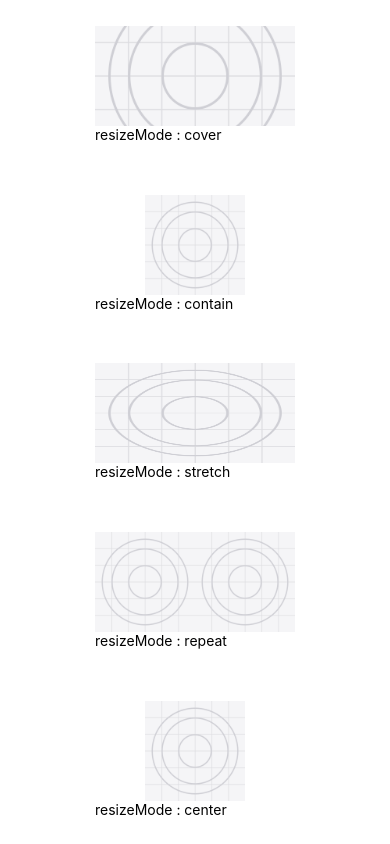
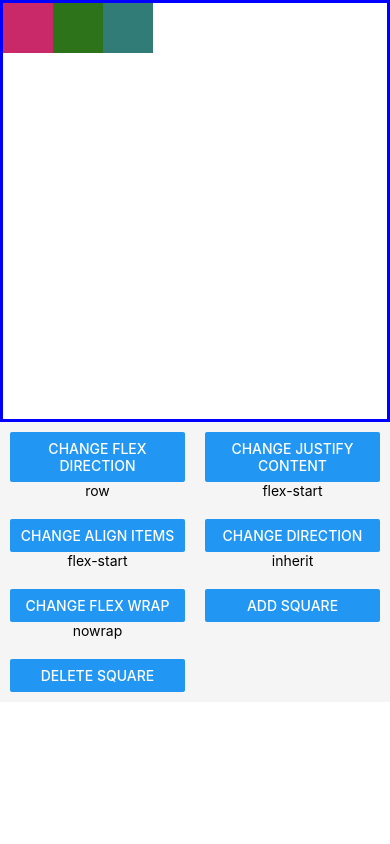
Before and after one commit to zdTang/my-app-react_native, a React Native app: screen / in a window 390 px wide. Built offline with nearby package versions, Linux system fonts and the light colour scheme.

Commit message:
props - Layout Props

```diff
--- a/App.js
+++ b/App.js
@@ -1,77 +1,153 @@
-import React from "react";
-import { View, Image, Text, StyleSheet } from "react-native";
+import React, { useState } from 'react';
+import { Button, ScrollView, StatusBar, StyleSheet, Text, View } from 'react-native';
 
-const DisplayAnImageWithStyle = () => {
+const App = () => {
+  const flexDirections = ['row', 'row-reverse', 'column', 'column-reverse'];
+  const justifyContents = [
+    'flex-start',
+    'flex-end',
+    'center',
+    'space-between',
+    'space-around',
+    'space-evenly',
+  ];
+  const alignItemsArr = [
+    'flex-start',
+    'flex-end',
+    'center',
+    'stretch',
+    'baseline',
+  ];
+  const wraps = ['nowrap', 'wrap', 'wrap-reverse'];
+  const directions = ['inherit', 'ltr', 'rtl'];
+  const [flexDirection, setFlexDirection] = useState(0);
+  const [justifyContent, setJustifyContent] = useState(0);
+  const [alignItems, setAlignItems] = useState(0);
+  const [direction, setDirection] = useState(0);
+  const [wrap, setWrap] = useState(0);
+
+  const hookedStyles = {
+    flexDirection: flexDirections[flexDirection],
+    justifyContent: justifyContents[justifyContent],
+    alignItems: alignItemsArr[alignItems],
+    direction: directions[direction],
+    flexWrap: wraps[wrap],
+  };
+
+  const changeSetting = (value, options, setterFunction) => {
+    if (value == options.length - 1) {
+      setterFunction(0);
+      return;
+    }
+    setterFunction(value + 1);
+  };
+  const [squares, setSquares] = useState([<Square />, <Square />, <Square />]);
   return (
-    <View style={styles.container}>
-      <View>
-        <Image
-          style={{
-            resizeMode: "cover",
-            height: 100,
-            width: 200
-          }}
-          source={require("./assets/icon.png")}
+    <>
+      <View style={{ paddingTop: StatusBar.currentHeight }} />
+      <View style={[styles.container, styles.playingSpace, hookedStyles]}>
+        {squares.map(elem => elem)}
+      </View>
+      <ScrollView style={[styles.container]}>
+        <View style={[styles.controlSpace]}>
+          <View style={styles.buttonView}>
+            <Button
+              title="Change Flex Direction"
+              onPress={() =>
+                changeSetting(flexDirection, flexDirections, setFlexDirection)
+              }
             />
-        <Text>resizeMode : cover</Text>
+            <Text style={styles.text}>{flexDirections[flexDirection]}</Text>
           </View>
-      <View>
-        <Image
-          style={{
-            resizeMode: "contain",
-            height: 100,
-            width: 200
-          }}
-          source={require("./assets/icon.png")}
+          <View style={styles.buttonView}>
+            <Button
+              title="Change Justify Content"
+              onPress={() =>
+                changeSetting(
+                  justifyContent,
+                  justifyContents,
+                  setJustifyContent
+                )
+              }
             />
-        <Text>resizeMode : contain</Text>
+            <Text style={styles.text}>{justifyContents[justifyContent]}</Text>
           </View>
-      <View>
-        <Image
-          style={{
-            resizeMode: "stretch",
-            height: 100,
-            width: 200
-          }}
-          source={require("./assets/icon.png")}
+          <View style={styles.buttonView}>
+            <Button
+              title="Change Align Items"
+              onPress={() =>
+                changeSetting(alignItems, alignItemsArr, setAlignItems)
+              }
             />
-        <Text>resizeMode : stretch</Text>
+            <Text style={styles.text}>{alignItemsArr[alignItems]}</Text>
           </View>
-      <View>
-        <Image
-          style={{
-            resizeMode: "repeat",
-            height: 100,
-            width: 200
-          }}
-          source={require("./assets/icon.png")}
+          <View style={styles.buttonView}>
+            <Button
+              title="Change Direction"
+              onPress={() => changeSetting(direction, directions, setDirection)}
             />
-        <Text>resizeMode : repeat</Text>
+            <Text style={styles.text}>{directions[direction]}</Text>
           </View>
-      <View>
-        <Image
-          style={{
-            resizeMode: "center",
-            height: 100,
-            width: 200
-          }}
-          source={require("./assets/icon.png")}
+          <View style={styles.buttonView}>
+            <Button
+              title="Change Flex Wrap"
+              onPress={() => changeSetting(wrap, wraps, setWrap)}
             />
-        <Text>resizeMode : center</Text>
+            <Text style={styles.text}>{wraps[wrap]}</Text>
+          </View>
+          <View style={styles.buttonView}>
+            <Button
+              title="Add Square"
+              onPress={() => setSquares([...squares, <Square/>])}
+            />
+          </View>
+          <View style={styles.buttonView}>
+            <Button
+              title="Delete Square"
+              onPress={() =>
+                setSquares(squares.filter((v, i) => i != squares.length - 1))
+              }
+            />
           </View>
         </View>
+      </ScrollView>
+    </>
   );
-}
+};
 
 const styles = StyleSheet.create({
   container: {
-    display: "flex",
-    flexDirection: null,// here change to null from original "vertical"
-    justifyContent: "space-around",
-    alignItems: "center",
-    height: "100%",
-    textAlign: "center"
-  }
+    height: '50%',
+  },
+  playingSpace: {
+    backgroundColor: 'white',
+    borderColor: 'blue',
+    borderWidth: 3,
+  },
+  controlSpace: {
+    flexDirection: 'row',
+    flexWrap: 'wrap',
+    backgroundColor: '#F5F5F5',
+  },
+  buttonView: {
+    width: '50%',
+    padding: 10,
+  },
+  text: { textAlign: 'center' },
 });
 
-export default DisplayAnImageWithStyle;
+const Square = () => (
+  <View style={{
+    width: 50,
+    height: 50,
+    backgroundColor: randomHexColor(),
+  }} />
+);
+
+const randomHexColor = () => {
+  return '#000000'.replace(/0/g, () => {
+    return (~~(Math.random() * 16)).toString(16);
+  });
+};
+
+export default App;
```
Lines whose indentation alone changed are shown as unchanged.
